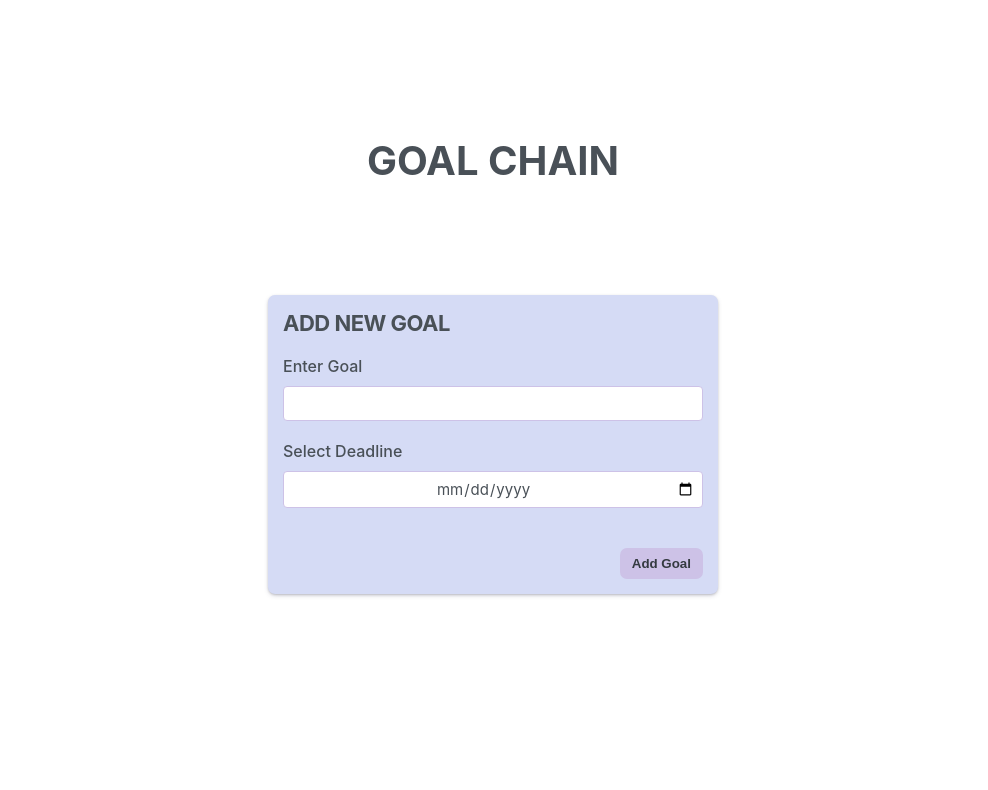
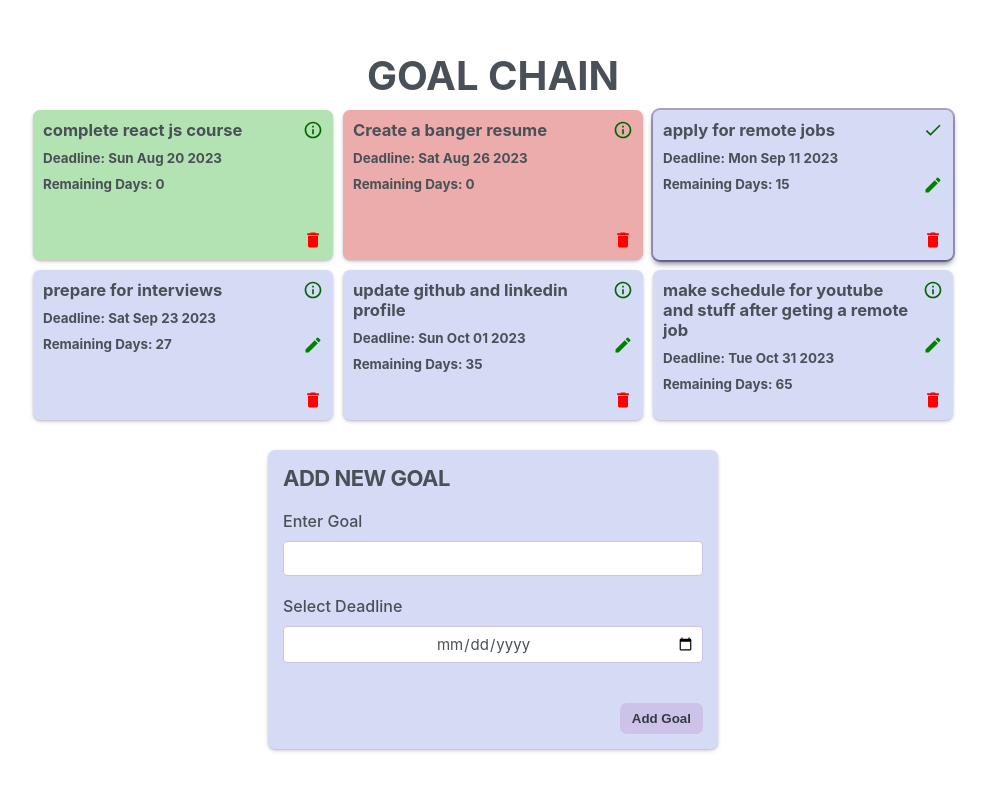
Before and after one commit to syedmhdm/goal-chain, a React (Create React App) app: page / in a window 1280 px wide. Shown: the top 790 px of the page, without its empty margins (147-1135 px from the left). Built offline with nearby package versions, Linux system fonts and the light colour scheme.

Commit message:
delete completed and optimized code

```diff
--- a/src/App.js
+++ b/src/App.js
@@ -35,91 +35,85 @@ import { useState } from "react";
 // import DatePicker from "react-datepicker";
 // import "react-datepicker/dist/react-datepicker.css";
 let initialGoalList = [
-  // {
-  //   id: 1,
-  //   goal: "complete react js course",
-  //   deadline: "Sun Aug 20 2023",
-  //   isCompleted: true,
-  //   goalCreatedAt: "Tue Aug 01 2023",
-  //   previousGoalId: null,
-  //   nextGoalId: 2,
-  //   allocatedDays: 19,
-  //   completedInDays: 17,
-  //   isGoodPrediction: true,
-  //   isYourCupOfTea: true, // alert
-  //   isDeadlineUpdated: false, // true means bad prediction
-  // },
-  // {
-  //   id: 2,
-  //   goal: "Create a banger resume",
-  //   deadline: "Sat Aug 26 2023",
-  //   isCompleted: true,
-  //   goalCreatedAt: "Wed Aug 16 2023",
-  //   previousGoalId: 1,
-  //   nextGoalId: 3,
-  //   allocatedDays: 6,
-  //   completedInDays: 3,
-  //   isGoodPrediction: false,
-  //   isYourCupOfTea: true,
-  //   isDeadlineUpdated: false,
-  // },
-  // {
-  //   id: 3,
-  //   goal: "apply for remote jobs",
-  //   deadline: "Mon Sep 11 2023",
-  //   isCompleted: false,
-  //   goalCreatedAt: new Date().toDateString(),
-  //   previousGoalId: 2,
-  //   nextGoalId: 4,
-  //   allocatedDays: 14,
-  //   completedInDays: null,
-  //   isGoodPrediction: null,
-  //   isYourCupOfTea: true,
-  //   isDeadlineUpdated: false,
-  //   currentGoal: true,
-  // },
-  // {
-  //   id: 4,
-  //   goal: "prepare for interviews",
-  //   deadline: "Sat Sep 23 2023",
-  //   isCompleted: false,
-  //   goalCreatedAt: new Date().toDateString(),
-  //   previousGoalId: 3,
-  //   nextGoalId: 5,
-  //   allocatedDays: 12,
-  //   completedInDays: null,
-  //   isGoodPrediction: null,
-  //   isYourCupOfTea: true,
-  //   isDeadlineUpdated: false,
-  // },
-  // {
-  //   id: 5,
-  //   goal: "update github and linkedin profile",
-  //   deadline: "Sun Oct 01 2023",
-  //   isCompleted: false,
-  //   goalCreatedAt: new Date().toDateString(),
-  //   previousGoalId: 4,
-  //   nextGoalId: 6,
-  //   allocatedDays: 8,
-  //   completedInDays: null,
-  //   isGoodPrediction: null,
-  //   isYourCupOfTea: true,
-  //   isDeadlineUpdated: false,
-  // },
-  // {
-  //   id: 6,
-  //   goal: "make schedule for youtube and stuff after geting a remote job",
-  //   deadline: "Tue Oct 31 2023",
-  //   isCompleted: false,
-  //   goalCreatedAt: new Date().toDateString(),
-  //   previousGoalId: 5,
-  //   nextGoalId: null,
-  //   allocatedDays: 30,
-  //   completedInDays: null,
-  //   isGoodPrediction: null,
-  //   isYourCupOfTea: true,
-  //   isDeadlineUpdated: false,
-  // },
+  {
+    id: 1,
+    goal: "complete react js course",
+    deadline: "Sun Aug 20 2023",
+    isCompleted: true,
+    goalCreatedAt: "Tue Aug 01 2023",
+    previousGoalId: null,
+    nextGoalId: 2,
+    allocatedDays: 19,
+    completedInDays: 17,
+    isGoodPrediction: true,
+    isDeadlineUpdated: false, // true means bad prediction
+  },
+  {
+    id: 2,
+    goal: "Create a banger resume",
+    deadline: "Sat Aug 26 2023",
+    isCompleted: true,
+    goalCreatedAt: "Wed Aug 16 2023",
+    previousGoalId: 1,
+    nextGoalId: 3,
+    allocatedDays: 6,
+    completedInDays: 3,
+    isGoodPrediction: false,
+    isDeadlineUpdated: false,
+  },
+  {
+    id: 3,
+    goal: "apply for remote jobs",
+    deadline: "Mon Sep 11 2023",
+    isCompleted: false,
+    goalCreatedAt: new Date().toDateString(),
+    previousGoalId: 2,
+    nextGoalId: 4,
+    allocatedDays: 14,
+    completedInDays: null,
+    isGoodPrediction: null,
+    isDeadlineUpdated: false,
+    currentGoal: true,
+  },
+  {
+    id: 4,
+    goal: "prepare for interviews",
+    deadline: "Sat Sep 23 2023",
+    isCompleted: false,
+    goalCreatedAt: new Date().toDateString(),
+    previousGoalId: 3,
+    nextGoalId: 5,
+    allocatedDays: 12,
+    completedInDays: null,
+    isGoodPrediction: null,
+    isDeadlineUpdated: false,
+  },
+  {
+    id: 5,
+    goal: "update github and linkedin profile",
+    deadline: "Sun Oct 01 2023",
+    isCompleted: false,
+    goalCreatedAt: new Date().toDateString(),
+    previousGoalId: 4,
+    nextGoalId: 6,
+    allocatedDays: 8,
+    completedInDays: null,
+    isGoodPrediction: null,
+    isDeadlineUpdated: false,
+  },
+  {
+    id: 6,
+    goal: "make schedule for youtube and stuff after geting a remote job",
+    deadline: "Tue Oct 31 2023",
+    isCompleted: false,
+    goalCreatedAt: new Date().toDateString(),
+    previousGoalId: 5,
+    nextGoalId: null,
+    allocatedDays: 30,
+    completedInDays: null,
+    isGoodPrediction: null,
+    isDeadlineUpdated: false,
+  },
 ];
 
 function App() {
@@ -172,16 +166,17 @@ function App() {
       const previousGoalIsCompleted = currGoalList.at(-1)?.isCompleted;
       const previousGoalDeadline = currGoalList.at(-1)?.deadline;
 
-      const curGoal = previousGoalIsCompleted
-        ? true
-        : !previousGoalId
-        ? true
-        : false;
+      const curGoal = previousGoalIsCompleted ? true : !previousGoalId;
 
+      const id = crypto.randomUUID();
+      let updatedGoalList = [...currGoalList];
+      if (updatedGoalList.length > 0) {
+        updatedGoalList[updatedGoalList.length - 1].nextGoalId = id;
+      }
       return [
-        ...currGoalList,
+        ...updatedGoalList,
         {
-          id: crypto.randomUUID(),
+          id: id,
           goal: goal,
           deadline: new Date(deadline).toDateString(),
           isCompleted: false,
@@ -199,7 +194,6 @@ function App() {
               ),
           completedInDays: null,
           isGoodPrediction: null,
-          isYourCupOfTea: true,
           isDeadlineUpdated: false,
           currentGoal: curGoal,
         },
@@ -216,8 +210,7 @@ function App() {
         <h1 className='heading-main'>Goal Chain</h1>
 
         <div className='goals'>
-          {goalList.map((goal) =>
-            goal.isYourCupOfTea ? (
+          {goalList.map((goal) => (
             <Goal
               key={goal.id}
               goal={goal}
@@ -226,8 +219,7 @@ function App() {
               setGoalList={setGoalList}
               goalList={goalList}
             />
-            ) : null
-          )}
+          ))}
         </div>
       </div>
       <form className='form-add-friend'>
@@ -289,25 +281,20 @@ function Goal({ goal, editGoalId, onEditGoal, setGoalList, goalList }) {
   function handleDeleteGoal(e) {
     // alert (are you sure that "this goal" is not your cup of tea?)
     setGoalList((otherGoals) => {
-      let help = false;
-      const newGoals = otherGoals.map((otherGoal) => {
-        let newOtherGoal = { ...otherGoal };
-        if (otherGoal.id === goal.id) {
+      const newGoals = otherGoals.map((el) => {
+        let newEl = { ...el };
+        if (goal.previousGoalId === el.id) {
+          newEl.nextGoalId = goal.nextGoalId;
+        }
+        if (goal.nextGoalId === el.id) {
+          newEl.previousGoalId = goal.previousGoalId;
           if (goal.currentGoal) {
-            help = true;
+            newEl.currentGoal = true;
           }
-          newOtherGoal.isYourCupOfTea = false;
-        } else if (otherGoal.id === goal.previousGoalId) {
-          newOtherGoal.nextGoalId = goal.nextGoalId;
-        } else if (otherGoal.id === goal.nextGoalId) {
-          if (!otherGoal.currentGoal) {
-            newOtherGoal.currentGoal = help;
         }
-          newOtherGoal.previousGoal = goal.previousGoalId;
-        }
-        return newOtherGoal;
+        return newEl;
       });
-      return newGoals;
+      return newGoals.filter((el) => el.id !== goal.id);
     });
   }
 
```
Lines whose indentation alone changed are shown as unchanged.
